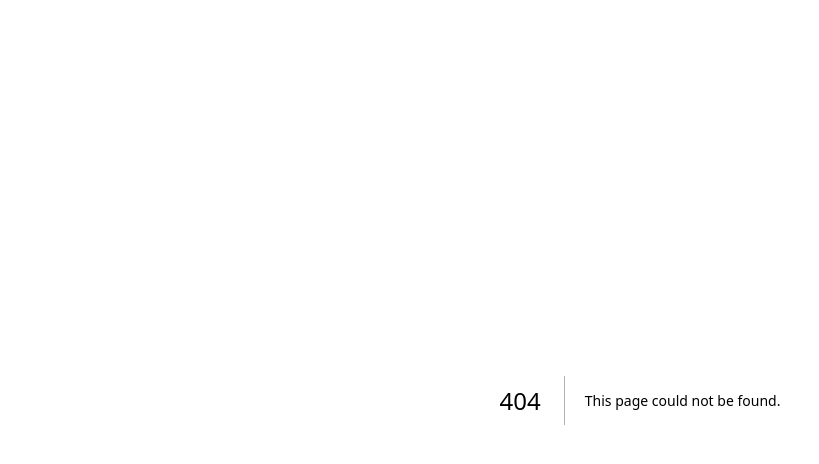
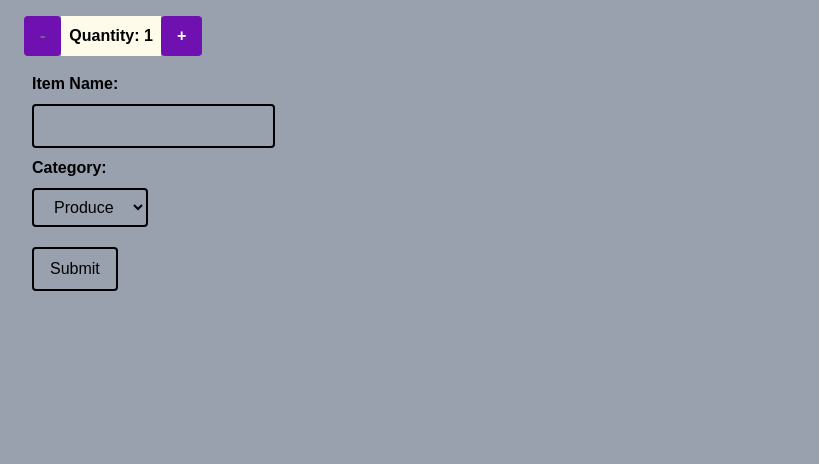
Before and after one commit to BryanTheGreat01/cprg306-assignments, a Next.js app: page /week-5 in a window 1280 px wide. Before the commit this address had no page. Shown: the top 464 px of the page, without its empty margins (0-819 px from the left). Built offline with nearby package versions, Linux system fonts and the light colour scheme.

Commit message:
Week 5
assignment done

```diff
--- a/app/page.js
+++ b/app/page.js
@@ -15,6 +15,10 @@ export default function Home() {
       <Link href="/week-4" className="text-base text-blue-300">
         Go to week 4
       </Link>
+      <br />
+      <Link href="/week-5" className="text-base text-blue-300">
+        Go to week 5
+      </Link>
     </main>
   );
 }
--- /dev/null
+++ b/app/week-5/new-item.js
@@ -0,0 +1,120 @@
+"use client";
+import { useState } from "react";
+export default function NewItem() {
+  const [quantity, setQuantity] = useState(1);
+  const [name, setName] = useState("");
+  const [category, setCategory] = useState("produce");
+
+  const handleSubmit = (e) => {
+    e.preventDefault();
+    let item = {
+      name: name,
+      quantity: quantity,
+      category: category,
+    };
+    console.log(item);
+    alert(
+      "Submitted: " +
+        item.name +
+        " (Quantity: " +
+        item.quantity +
+        ")" +
+        " (Category: " +
+        item.category +
+        ")",
+    );
+  };
+
+  const handleNameChange = (e) => {
+    setName(e.target.value);
+  };
+
+  const handleCategoryChange = (e) => {
+    setCategory(e.target.value);
+  };
+
+  const increment = () => {
+    if (quantity < 20) {
+      setQuantity(quantity + 1);
+    }
+  };
+
+  const decrement = () => {
+    if (quantity > 1) {
+      setQuantity(quantity - 1);
+    }
+  };
+
+  return (
+    <main className="min-h-screen bg-gray-400">
+      <form
+        onSubmit={handleSubmit}
+        className="flex flex-col items-start justify-center py-2 bg-gray-400 ml-6"
+      >
+        <div className="flex flex-row items-start justify-center py-2 ">
+          <button
+            onClick={decrement}
+            disabled={quantity === 1}
+            className="bg-purple-800 hover:bg-purple-600 disabled:text-gray-500 disabled:cursor-not-allowed text-white font-bold py-2 px-4 rounded "
+          >
+            -
+          </button>
+
+          <p className="text-black font-bold py-2 px-2 bg-amber-50">
+            Quantity: {quantity}
+          </p>
+
+          <button
+            onClick={increment}
+            disabled={quantity === 20}
+            className="bg-purple-800 hover:bg-purple-600 disabled:text-gray-500 disabled:cursor-not-allowed text-white font-bold py-2 px-4 rounded"
+          >
+            +
+          </button>
+        </div>
+
+        <label htmlFor="name" className="text-black font-bold py-2 px-2">
+          Item Name:
+        </label>
+        <input
+          type="text"
+          id="name"
+          value={name}
+          onChange={handleNameChange}
+          className="border-2 border-black-500 rounded py-2 px-4 ml-2 focus:ring-2 focus:ring-black-500 text-black"
+        />
+        <label htmlFor="category" className="text-black font-bold py-2 px-2">
+          Category:
+        </label>
+        <select
+          id="category"
+          value={category}
+          onChange={handleCategoryChange}
+          className="border-2 border-black-500 rounded py-2 px-4 ml-2 mb-5 focus:ring-2 focus:ring-blue-500 text-black"
+        >
+          <option value="produce" className="text-black">
+            Produce
+          </option>
+          <option value="dairy" className="text-black">
+            Dairy
+          </option>
+          <option value="meat" className="text-black">
+            Meat
+          </option>
+          <option value="frozen" className="text-black">
+            Frozen
+          </option>
+          <option value="canned" className="text-black">
+            Canned
+          </option>
+        </select>
+
+        <div className=" border-2 border-black-500 rounded py-2 px-4 ml-2 focus:ring-2 focus:ring-blue-500 text-black">
+          <button type="submit" alert="Item submitted successfully!">
+            Submit
+          </button>
+        </div>
+      </form>
+    </main>
+  );
+}
--- /dev/null
+++ b/app/week-5/page.js
@@ -0,0 +1,5 @@
+import NewItem from "./new-item";
+
+export default function Page() {
+  return <NewItem />;
+}
```
